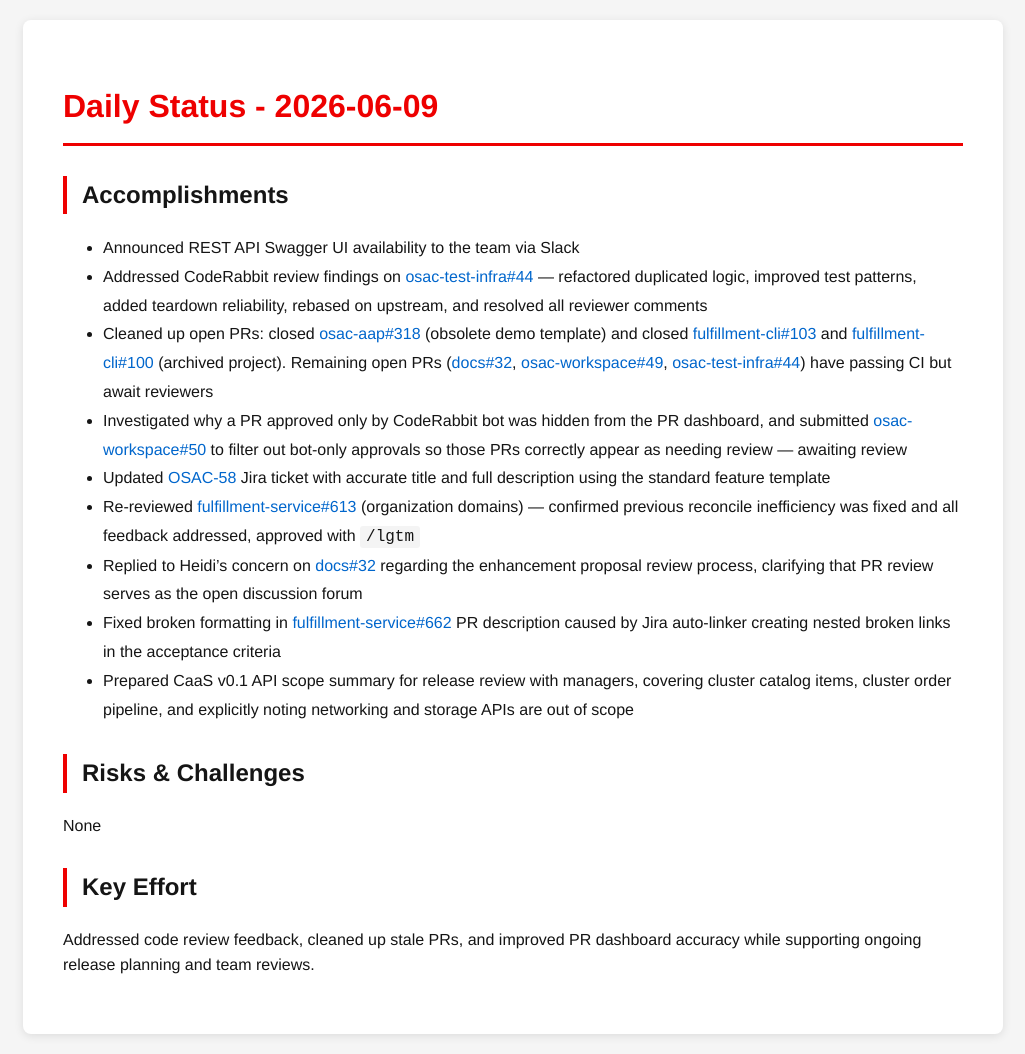
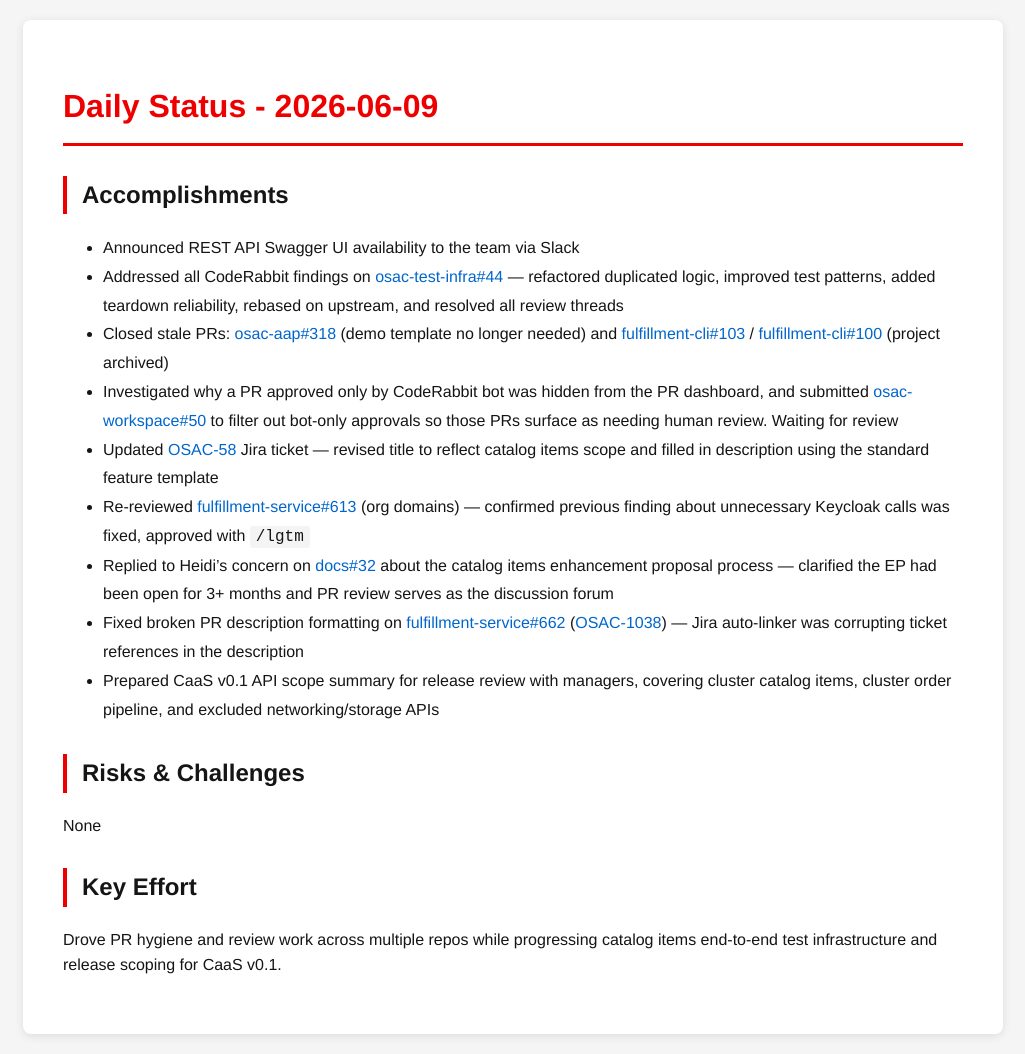
Before and after one commit to tzvatot/daily-status, a Jekyll site: the page built from 2026-06-09.md, in a window 1280 px wide. Shown: the whole page, without its empty margins (127-1152 px from the left). Built offline with Jekyll 4.4.1, drawn with Linux system fonts in a browser that asks for light colours.

Commit message:
Daily status update - 2026-06-09

```diff
--- a/2026-06-09.md
+++ b/2026-06-09.md
@@ -8,17 +8,17 @@
 
 ## Accomplishments
 - Announced REST API Swagger UI availability to the team via Slack
-- Addressed CodeRabbit review findings on [osac-test-infra#44](https://github.com/osac-project/osac-test-infra/pull/44) — refactored duplicated logic, improved test patterns, added teardown reliability, rebased on upstream, and resolved all reviewer comments
-- Cleaned up open PRs: closed [osac-aap#318](https://github.com/osac-project/osac-aap/pull/318) (obsolete demo template) and closed [fulfillment-cli#103](https://github.com/osac-project/fulfillment-cli/pull/103) and [fulfillment-cli#100](https://github.com/osac-project/fulfillment-cli/pull/100) (archived project). Remaining open PRs ([docs#32](https://github.com/osac-project/docs/pull/32), [osac-workspace#49](https://github.com/osac-project/osac-workspace/pull/49), [osac-test-infra#44](https://github.com/osac-project/osac-test-infra/pull/44)) have passing CI but await reviewers
-- Investigated why a PR approved only by CodeRabbit bot was hidden from the PR dashboard, and submitted [osac-workspace#50](https://github.com/osac-project/osac-workspace/pull/50) to filter out bot-only approvals so those PRs correctly appear as needing review — awaiting review
-- Updated [OSAC-58](https://redhat.atlassian.net/browse/OSAC-58) Jira ticket with accurate title and full description using the standard feature template
-- Re-reviewed [fulfillment-service#613](https://github.com/osac-project/fulfillment-service/pull/613) (organization domains) — confirmed previous reconcile inefficiency was fixed and all feedback addressed, approved with `/lgtm`
-- Replied to Heidi's concern on [docs#32](https://github.com/osac-project/docs/pull/32) regarding the enhancement proposal review process, clarifying that PR review serves as the open discussion forum
-- Fixed broken formatting in [fulfillment-service#662](https://github.com/osac-project/fulfillment-service/pull/662) PR description caused by Jira auto-linker creating nested broken links in the acceptance criteria
-- Prepared CaaS v0.1 API scope summary for release review with managers, covering cluster catalog items, cluster order pipeline, and explicitly noting networking and storage APIs are out of scope
+- Addressed all CodeRabbit findings on [osac-test-infra#44](https://github.com/osac-project/osac-test-infra/pull/44) — refactored duplicated logic, improved test patterns, added teardown reliability, rebased on upstream, and resolved all review threads
+- Closed stale PRs: [osac-aap#318](https://github.com/osac-project/osac-aap/pull/318) (demo template no longer needed) and [fulfillment-cli#103](https://github.com/osac-project/fulfillment-cli/pull/103) / [fulfillment-cli#100](https://github.com/osac-project/fulfillment-cli/pull/100) (project archived)
+- Investigated why a PR approved only by CodeRabbit bot was hidden from the PR dashboard, and submitted [osac-workspace#50](https://github.com/osac-project/osac-workspace/pull/50) to filter out bot-only approvals so those PRs surface as needing human review. Waiting for review
+- Updated [OSAC-58](https://redhat.atlassian.net/browse/OSAC-58) Jira ticket — revised title to reflect catalog items scope and filled in description using the standard feature template
+- Re-reviewed [fulfillment-service#613](https://github.com/osac-project/fulfillment-service/pull/613) (org domains) — confirmed previous finding about unnecessary Keycloak calls was fixed, approved with `/lgtm`
+- Replied to Heidi's concern on [docs#32](https://github.com/osac-project/docs/pull/32) about the catalog items enhancement proposal process — clarified the EP had been open for 3+ months and PR review serves as the discussion forum
+- Fixed broken PR description formatting on [fulfillment-service#662](https://github.com/osac-project/fulfillment-service/pull/662) ([OSAC-1038](https://redhat.atlassian.net/browse/OSAC-1038)) — Jira auto-linker was corrupting ticket references in the description
+- Prepared CaaS v0.1 API scope summary for release review with managers, covering cluster catalog items, cluster order pipeline, and excluded networking/storage APIs
 
 ## Risks & Challenges
 None
 
 ## Key Effort
-Addressed code review feedback, cleaned up stale PRs, and improved PR dashboard accuracy while supporting ongoing release planning and team reviews.
+Drove PR hygiene and review work across multiple repos while progressing catalog items end-to-end test infrastructure and release scoping for CaaS v0.1.
```
